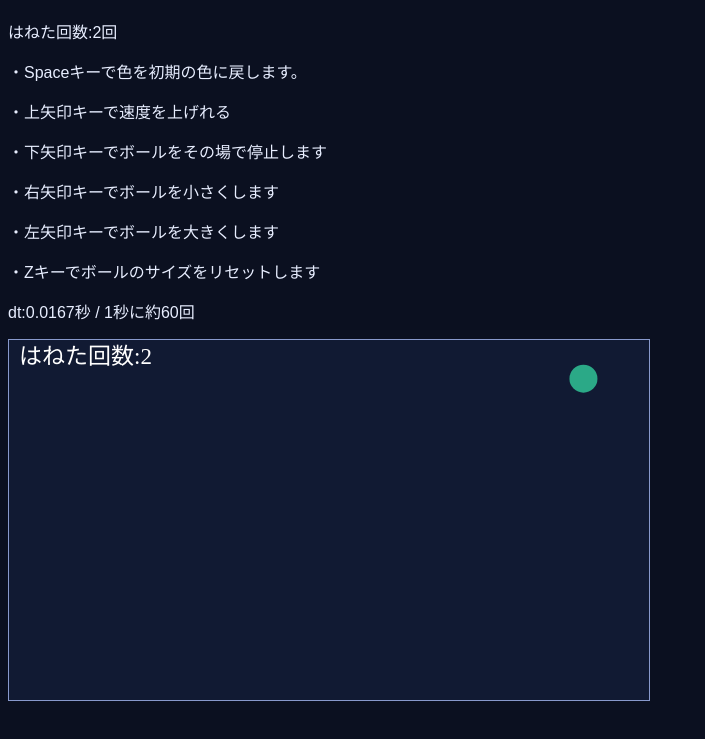
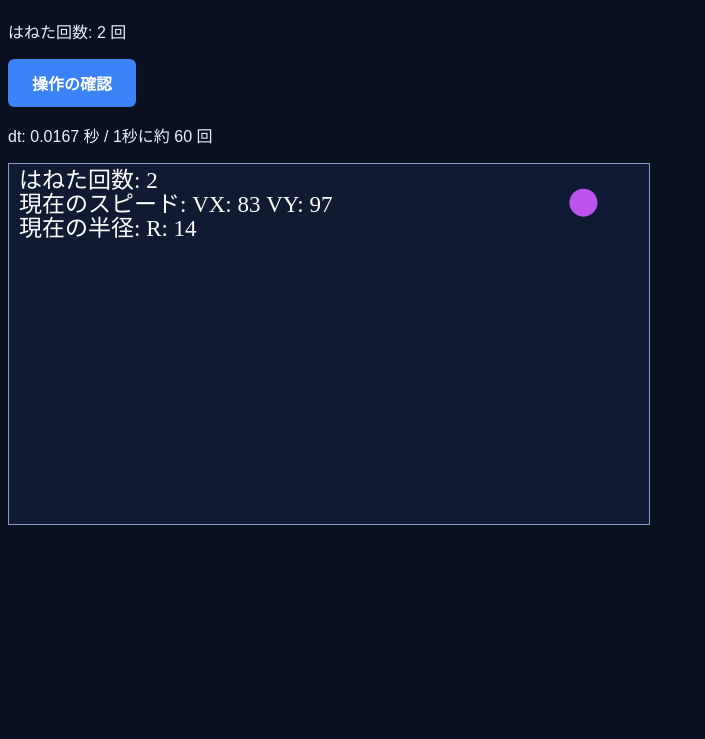
Before and after one commit to ryusei-uni/web_applied_A, a plain HTML site: page index.html in a window 1280 px wide. Shown: the part 61-800 px from the top of the page, without its empty margins (0-705 px from the left). Drawn offline with Linux system fonts and the light colour scheme.

Commit message:
様々な機能を追加した

```diff
--- a/5-A_bouncelab.js
+++ b/5-A_bouncelab.js
@@ -1,8 +1,9 @@
-const canvas = document.getElementById("stage");
-const ctx = canvas.getContext("2d");
-const info = document.getElementById("info");
-const infolog = document.getElementById("info-log");
-const ctrlindex = document.getElementById("ctrl-index");
+const canvas = document.getElementById('stage');
+const ctx = canvas.getContext('2d');
+const info = document.getElementById('info');
+const infolog = document.getElementById('info-log');
+const ctrlindex = document.getElementById('ctrl-index');
+const btn = document.getElementById("ctrl-list")
 
 let x = 40;
 let y = 80;
@@ -12,166 +13,181 @@ let temp_vx = 120;
 let temp_vy = 140;
 let r = 14;
 let last = performance.now();
-
-let chenge_color = "#ffd166";
+let chenge_color = '#ffd166';
+let isclush = false;
+let bouncing_count = 0;
+let keys = {};
+let islogopen = false;
 
 
-let isclush =false;
+btn.addEventListener("click",(e)=>{
+    if (islogopen) {
+        // 閉じるときの処理
+        closelog();
+    } else {
+        // 開くときの処理
+        drawlog();
+    }
+    islogopen = !islogopen;
+});
 
-let bouncing_count = 0;
-keys ={};
-
-document.addEventListener("keydown",(e)=>{
-    if(e.code === "ArrowUp"){
+document.addEventListener('keydown', (e) => {
+     e.preventDefault();
+  if (e.code === 'ArrowUp') {
     vx *= 1.2;
     vy *= 1.2;
   }
-    if(e.code=== "ArrowDown"){
-       if(vx!=0||vy!=0){
+  if (e.code === 'ArrowDown') {
+    if (vx != 0 || vy != 0) {
       temp_vx = vx;
       temp_vy = vy;
     }
-
     vx = 0;
     vy = 0;
   }
-
-    if(e.code === "ArrowLeft"){
-
-        r ++;
+  if (e.code === 'ArrowLeft') {
+    r++;
   }
-    if(r != 0){
-        if(e.code === "ArrowRight" ){
-            r --;
+  if (r != 0) {
+    if (e.code === 'ArrowRight') {
+      r--;
     }
   }
-    if(e.code === "Space"){
-        chenge_color = "#ffd166";
+  if (e.code === 'Space') {
+    chenge_color = '#ffd166';
   }
-
-    if(e.code === "ArrowLeft"){
-
-        r ++;
+  if (r < canvas.width) {
+    if (e.code === 'ArrowLeft') {
+      r++;
     }
-    if(e.code === "KeyZ" ){
-        r =14 ;
   }
-    keys[e.code] =true;
+  if (e.code === 'KeyR') {
+    r = 14;
+    vx = 120;
+    vy = 140;
+  }
+  if (e.code === 'KeyX') {
+    if (vx != 0) {
+      temp_vx = vx;
+    }
+    vx = 0;
+  }
+  if (e.code === 'KeyC') {
+    if (vy != 0) {
+      temp_vy = vy;
+    }
+    vy = 0;
+  }
+  keys[e.code] = true;
 });
 
-document.addEventListener("keyup",(e)=>{
+document.addEventListener('keyup', (e) => {
   keys[e.code] = false;
-    if(e.code=== "ArrowDown"){
-
+  if (e.code === 'ArrowDown') {
     vx = temp_vx;
     vy = temp_vy;
-
-
-
+  }
+  // ※元コードの 'keyX' / 'keyC' を 'KeyX' / 'KeyC' に修正
+  if (e.code === 'KeyX') {
+    vx = temp_vx;
+  }
+  if (e.code === 'KeyC') {
+    vy = temp_vy;
   }
 });
 
-function drawlog(){
-    // infolog.innerHTML = "";
 
-    ctrlindex.innerHTML += "<p>・Spaceキーで色を初期の色に戻します。</p>";
-    ctrlindex.innerHTML += "<p>・上矢印キーで速度を上げれる</p>";
-    ctrlindex.innerHTML += "<p>・下矢印キーでボールをその場で停止します</p>";
-    ctrlindex.innerHTML += "<p>・右矢印キーでボールを小さくします</p>";
-    ctrlindex.innerHTML += "<p>・左矢印キーでボールを大きくします</p>";
-    ctrlindex.innerHTML += "<p>・Zキーでボールのサイズをリセットします</p>";
+function drawlog() {
+  ctrlindex.innerHTML += '<p>・Spaceキーで色を初期の色に戻します。</p>';
+  ctrlindex.innerHTML += '<p>・上矢印キーで速度を上げれる</p>';
+  ctrlindex.innerHTML += '<p>・下矢印キーでボールをその場で停止します</p>';
+  ctrlindex.innerHTML += '<p>・右矢印キーでボールを小さくします</p>';
+  ctrlindex.innerHTML += '<p>・左矢印キーでボールを大きくします</p>';
+  ctrlindex.innerHTML += '<p>・Rキーでボールのサイズや速度をリセットします</p>';
+  ctrlindex.innerHTML += '<p>・XキーでVXを０にする離すと元に戻る</p>';
+  ctrlindex.innerHTML += '<p>・CキーでVYを０にする離すと元に戻る</p>';
 }
 
-function update(dt){
-    x += vx* dt;
-    y += vy* dt;
-    // x += vx;
-    // y += vy;
-    if(isclush){
+function closelog() {
+  ctrlindex.innerHTML = "";
+}
 
-        for(let i = 0; i < 3; i++){
-            var randomR = Math.random() * 255
-            var randomG = Math.random() * 255
-            var randomB = Math.random() * 255
-        }
-        chenge_color = "#"+(Math.floor(randomR)).toString(16) + (Math.floor(randomG)).toString(16) + (Math.floor(randomB)).toString(16);
-        isclush =false
+function update(dt) {
+  x += vx * dt;
+  y += vy * dt;
 
+  if (isclush) {
+    let randomR = Math.random() * 255;
+    let randomG = Math.random() * 255;
+    let randomB = Math.random() * 255;
+
+    // 1桁の16進数になった時に2桁にゼロ埋めする処理を追加
+    const toHex = (n) => Math.floor(n).toString(16).padStart(2, '0');
+    chenge_color = `#${toHex(randomR)}${toHex(randomG)}${toHex(randomB)}`;
+
+    isclush = false;
     vx /= 1.2;
     vy /= 1.2;
   }
 
-
-    if(x + r > canvas.width ){
-        x =  canvas.width - r;
+  if (x + r > canvas.width) {
+    x = canvas.width - r;
     vx = -vx;
     bouncing_count++;
-        isclush =true;
+    isclush = true;
+  }
+  if (x - r < 0) {
+    x = r;
+    vx = -vx;
+    bouncing_count++;
+    isclush = true;
+  }
+  if (y + r > canvas.height) {
+    y = canvas.height - r;
+    vy = -vy;
+    bouncing_count++;
+    isclush = true;
+  }
+  if (y - r < 0) {
+    y = r;
+    vy = -vy;
+    bouncing_count++;
+    isclush = true;
+  }
 }
 
-    if( x - r< 0){
-        x = r ;
-        vx = -vx;
-        bouncing_count++;
-        isclush =true;
-    }
-
-    if(y + r > canvas.height ){
-        y =  canvas.height - r;
-        vy = -vy;
-        bouncing_count++;
-        isclush =true;
-    }
-
-
-    if( y - r < 0){
-        y = r ;
-        vy = -vy;
-        bouncing_count++;
-        isclush =true;
-    }
-
-}
-
-function draw(){
-    ctx.clearRect(0,0,canvas.width,canvas.height);
-
+function draw() {
+  ctx.clearRect(0, 0, canvas.width, canvas.height);
   ctx.fillStyle = chenge_color;
   ctx.beginPath();
   ctx.arc(x, y, r, 0, Math.PI * 2);
   ctx.fill();
 
-    ctx.font ="23px serif"
-    ctx.fillStyle ="#FFFFFF";
-    ctx.fillText("はねた回数:"+bouncing_count,10,24);
-
+  ctx.font = '23px serif';
+  ctx.fillStyle = '#FFFFFF';
+  ctx.fillText('はねた回数: ' + bouncing_count, 10, 24);
+  ctx.fillText(
+    '現在のスピード: VX: ' + Math.floor(vx) + ' VY: ' + Math.floor(vy),
+    10,
+    24 * 2
+  );
+  ctx.fillText('現在の半径: R: ' + Math.floor(r), 10, 24 * 3);
 }
 
-function loop(now){
-
+function loop(now) {
   const dt = Math.min((now - last) / 1000, 0.033);
-    // const dt = (now - last) /1000;
-
   last = now;
-
-
-    info.textContent = "dt:"+ dt.toFixed(4)+ "秒 / 1秒に約" + (1 / dt).toFixed(0) + "回";
-
-    infolog.innerText = "はねた回数:"+ bouncing_count + "回" ;
-
-    // ctrlindex.innerText = r;
-
+  info.textContent =
+    'dt: ' +
+    dt.toFixed(4) +
+    ' 秒 / 1秒に約 ' +
+    (1 / dt).toFixed(0) +
+    ' 回';
+  infolog.innerText = 'はねた回数: ' + bouncing_count + ' 回';
 
   update(dt);
   draw();
   requestAnimationFrame(loop);
 }
 
-drawlog();
-
 requestAnimationFrame(loop);
-
-/*
-
-
-*/
--- a/index.html
+++ b/index.html
@@ -17,12 +17,25 @@
             border:1px solid #8899cc;
 
         }
+        #ctrl-list{
+            display: inline-block;
+            padding: 12px 24px;
+            background-color: #3b82f6;
+            color: #ffffff;
+            font-size: 16px;
+            font-weight: bold;
+            border-radius: 6px;
+            border: none;
+            text-decoration: none;
+            cursor: pointer;
+            transition: background-color 0.3s ease;
+        }
     </style>
 </head>
 <body>
     <h1>Week 5 canvas</h1>
     <p id="info-log">-</p>
-
+    <button id="ctrl-list">操作の確認</button>
     <div id="ctrl-index"></div>
 
     <p id="info">-</p>
```
Lines whose indentation alone changed are shown as unchanged.
